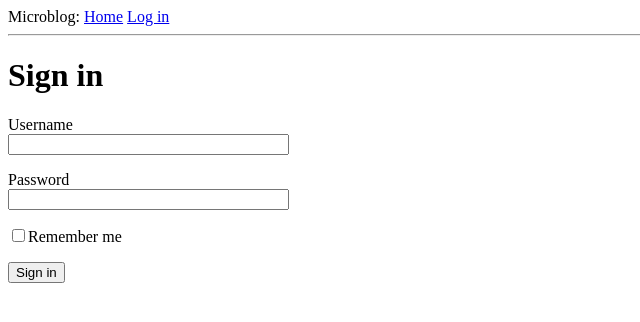
After one commit to kvrasuli/microblog, a Flask app: page /login in a window 1280 px wide. The commit adds this page. Shown: the top 322 px of the page, without its empty margins (0-640 px from the left). Run offline with Flask 2, Linux system fonts and the light colour scheme.

Commit message:
Add login form

```diff
--- a/app/__init__.py
+++ b/app/__init__.py
@@ -1,5 +1,7 @@
 from flask import Flask
+from config import Config
 
 app = Flask(__name__)
+app.config.from_object(Config)
 
 from app import routes
--- /dev/null
+++ b/app/forms.py
@@ -0,0 +1,10 @@
+from flask_wtf import FlaskForm
+from wtforms import StringField, PasswordField, BooleanField, SubmitField
+from wtforms.validators import DataRequired
+
+
+class LoginForm(FlaskForm):
+    username = StringField('Username', validators=[DataRequired()])
+    password = PasswordField('Password', validators=[DataRequired()])
+    remember_me = BooleanField('Remember me')
+    submit = SubmitField('Sign in')
--- a/app/routes.py
+++ b/app/routes.py
@@ -1,5 +1,7 @@
-from flask import render_template
+from flask import render_template, flash, redirect, url_for
 from app import app
+from app.forms import LoginForm
+
 
 @app.route('/')
 @app.route('/index')
@@ -16,3 +18,13 @@ def index():
         }
     ]
     return render_template('index.html', title='Home', user=user, posts=posts)
+
+
+@app.route('/login', methods=['GET', 'POST'])
+def login():
+    form = LoginForm()
+    if form.validate_on_submit():
+        flash(f'Login requested for user {form.username.data}, \
+            remember={form.remember_me.data}')
+        return redirect(url_for('index'))
+    return render_template('login.html', title='Sign in', form=form)
--- a/app/templates/base.html
+++ b/app/templates/base.html
@@ -7,8 +7,21 @@
     {% endif %}
   </head>
   <body>
-        <div>Microblog: <a href='/index'>Home</a></div>
+    <div>
+      Microblog:
+      <a href="{{ url_for('index') }}">Home</a>
+      <a href="{{ url_for('login') }}">Log in</a>
+    </div>
     <hr>
+    {% with messages = get_flashed_messages() %}
+      {% if messages %}
+        <ul>
+          {% for message in messages %}
+            <li>{{ message }}</li>
+          {% endfor %}
+        </ul>
+      {% endif %}
+    {% endwith %}
     {% block content %}{% endblock %}
   </body>
 </html>
--- /dev/null
+++ b/app/templates/login.html
@@ -0,0 +1,24 @@
+{% extends 'base.html' %}
+
+{% block content %}
+  <h1>Sign in</h1>
+  <form action='' method='POST' novalidate>
+    {{ form.hidden_tag() }}
+    <p>
+      {{ form.username.label}}<br>
+      {{ form.username(size=32) }}<br>
+      {% for error in form.username.errors %}
+        <span style='color: red;'>{{ error }}</span>
+      {% endfor %}
+    </p>
+    <p>
+      {{ form.password.label}}<br>
+      {{ form.password(size=32) }}
+      {% for error in form.password.errors %}
+        <span style='color: red;'>{{ error }}</span>
+      {% endfor %}
+    </p>
+    <p>{{ form.remember_me() }}{{ form.remember_me.label }}</p>
+    <p>{{ form.submit() }}</p>
+  </form>
+{% endblock %}
--- /dev/null
+++ b/config.py
@@ -0,0 +1,5 @@
+import os
+
+
+class Config(object):
+    SECRET_KEY = os.environ.get('SECRET_KEY') or 'you-will-never-guess'
--- a/requirements.txt
+++ b/requirements.txt
@@ -1,2 +1,3 @@
 flask==1.1.2
 python-dotenv==0.14.0
+flask-wtf==0.14.3
```
Also changed, not shown: microblog.py (line endings or trailing spaces). Lines whose indentation alone changed are shown as unchanged.
